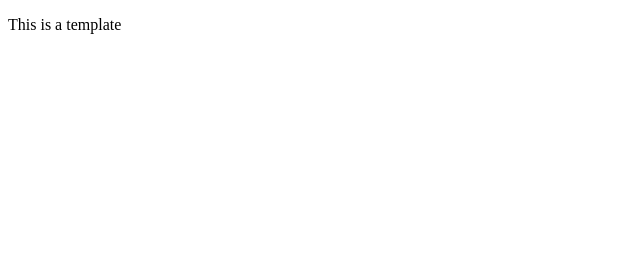
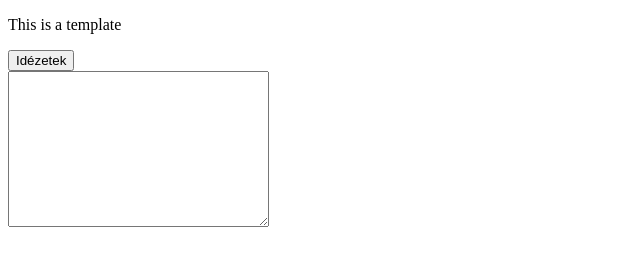
Before and after one commit to Csanod1/Kormos_Csanad_Aszinkron, a plain HTML site: page index.html in a window 1280 px wide. Shown: the whole page, without its empty margins (0-640 px from the left). Drawn offline with Linux system fonts and the light colour scheme.

Commit message:
deploy: 1bbdd4dba36079926d28dc9a8cc7889f260762e1

```diff
--- a/index.html
+++ b/index.html
@@ -9,6 +9,11 @@
 </head>
 <body>
     <p>This is a template</p>
+    <form action="">
+        <button id="osszesIdezetGomb">Idézetek</button>
+    </form>
+    <textarea name="" id="osszesIdezetTextArea" cols="30" rows="10"></textarea>
+    <p></p>
     <script src='main.js'></script>
 </body>
 </html>
```
